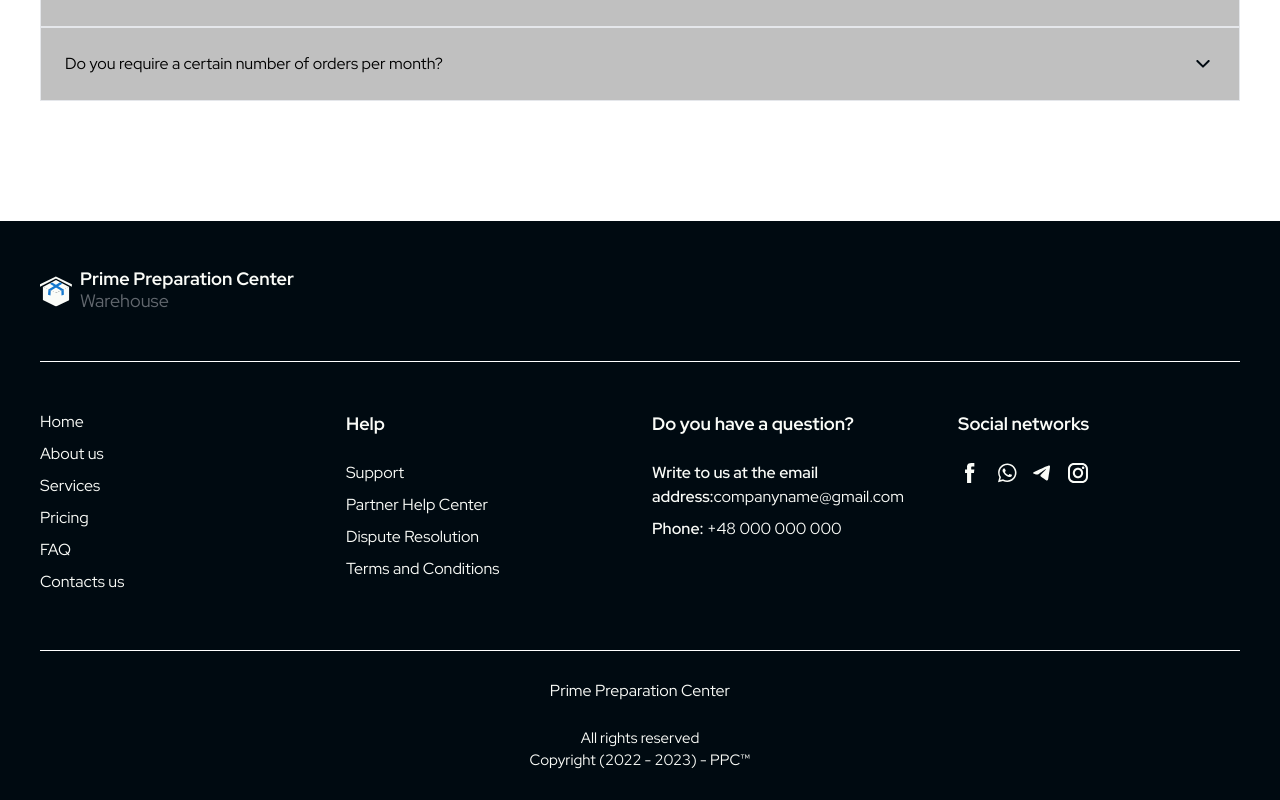
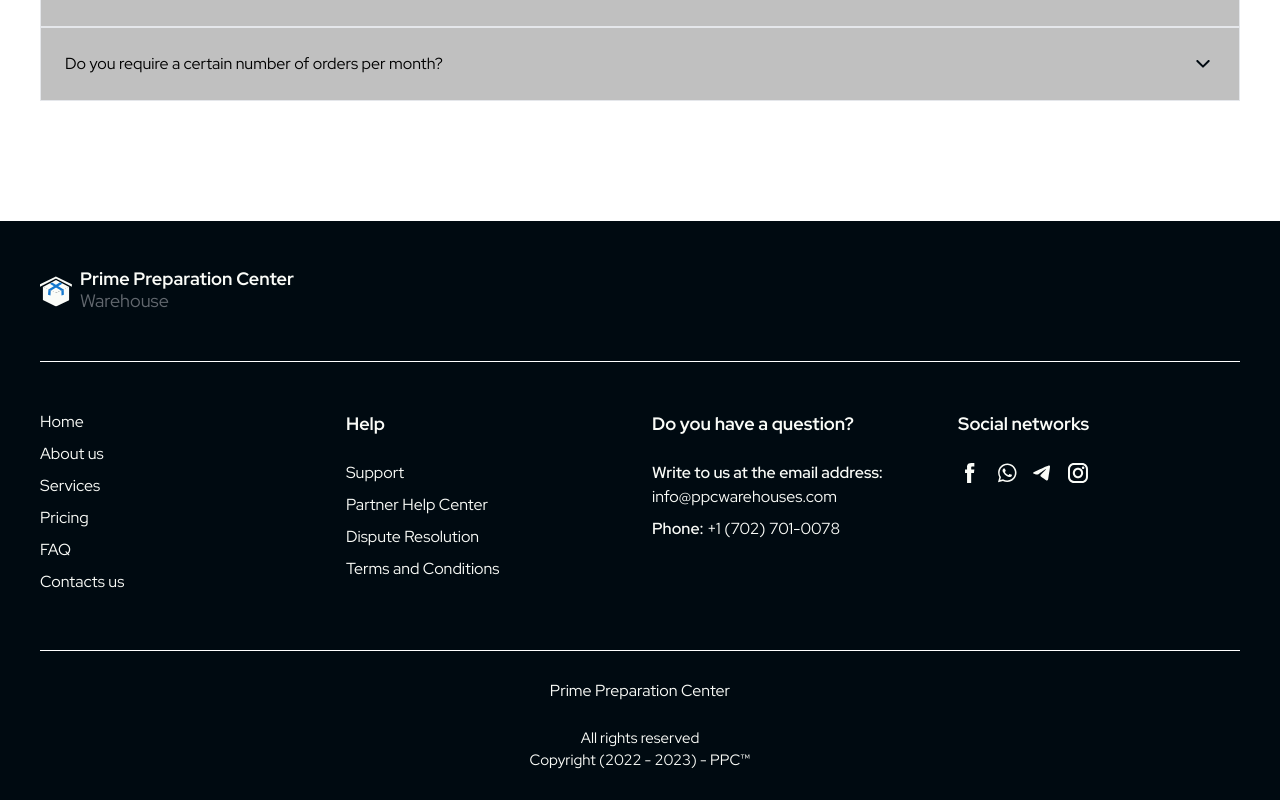
Before and after one commit to korvan17/nevadaFrontend, a Next.js app: page / in a window 1280 px wide. Shown: the part 2774-3574 px from the top of the page. Built offline with nearby package versions, Linux system fonts and the light colour scheme.

Commit message:
feat: contact info updt

```diff
--- a/src/components/Footer/FooterLinks/FooterContacs/FooterContacs.jsx
+++ b/src/components/Footer/FooterLinks/FooterContacs/FooterContacs.jsx
@@ -4,14 +4,14 @@ export default function FooterContacs() {
   return (
     <ul>
       <li className="mb-[8px]">
-        <a target="_blank" href="companyname@gmail.com">
+        <a target="_blank" href="info@ppcwarehouses.com" className="flex flex-wrap">
           <b className="font-semibold	">Write to us at the email address:</b>
-          companyname@gmail.com
+          info@ppcwarehouses.com
         </a>
       </li>
       <li>
-        <a href="tel:+48 000 000 000">
-          <b className="font-semibold">Phone:</b> +48 000 000 000
+        <a href="tel:+17027010078">
+          <b className="font-semibold">Phone:</b> +1 (702) 701-0078
         </a>
       </li>
     </ul>
```
